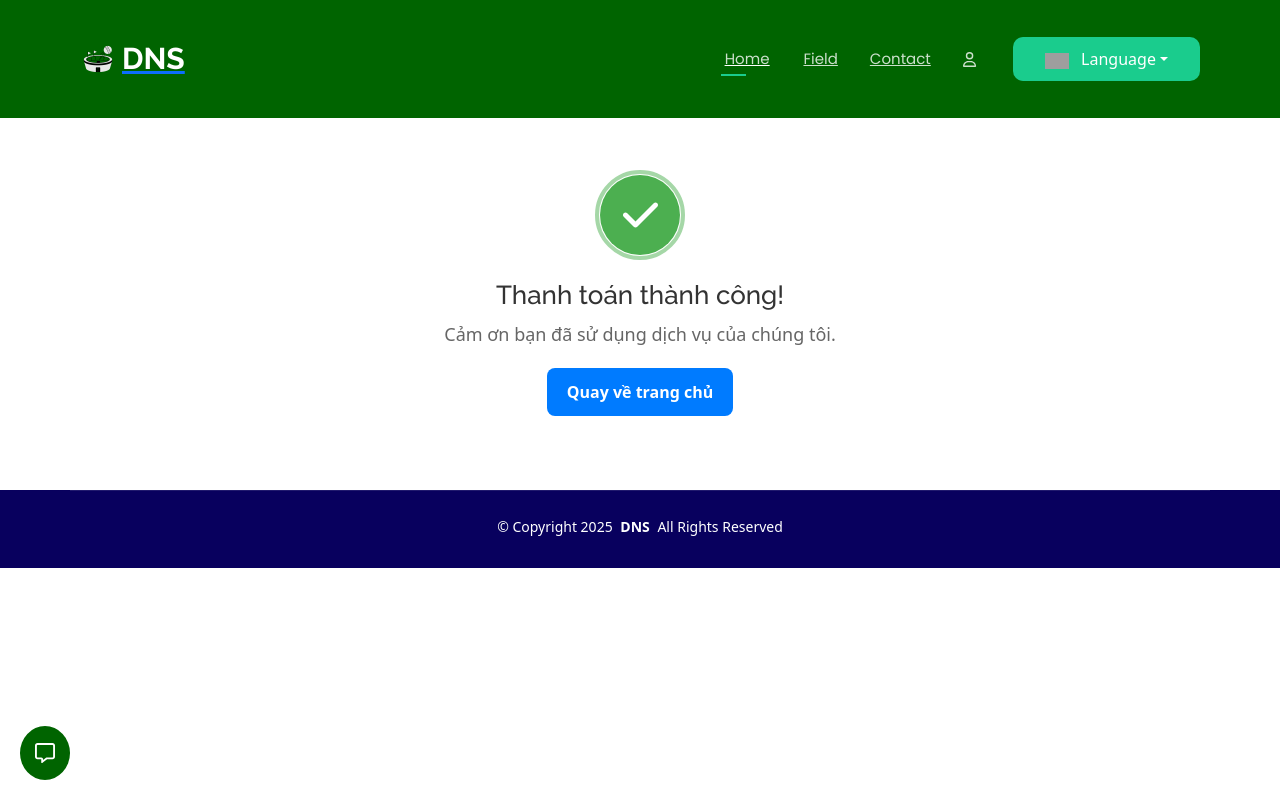
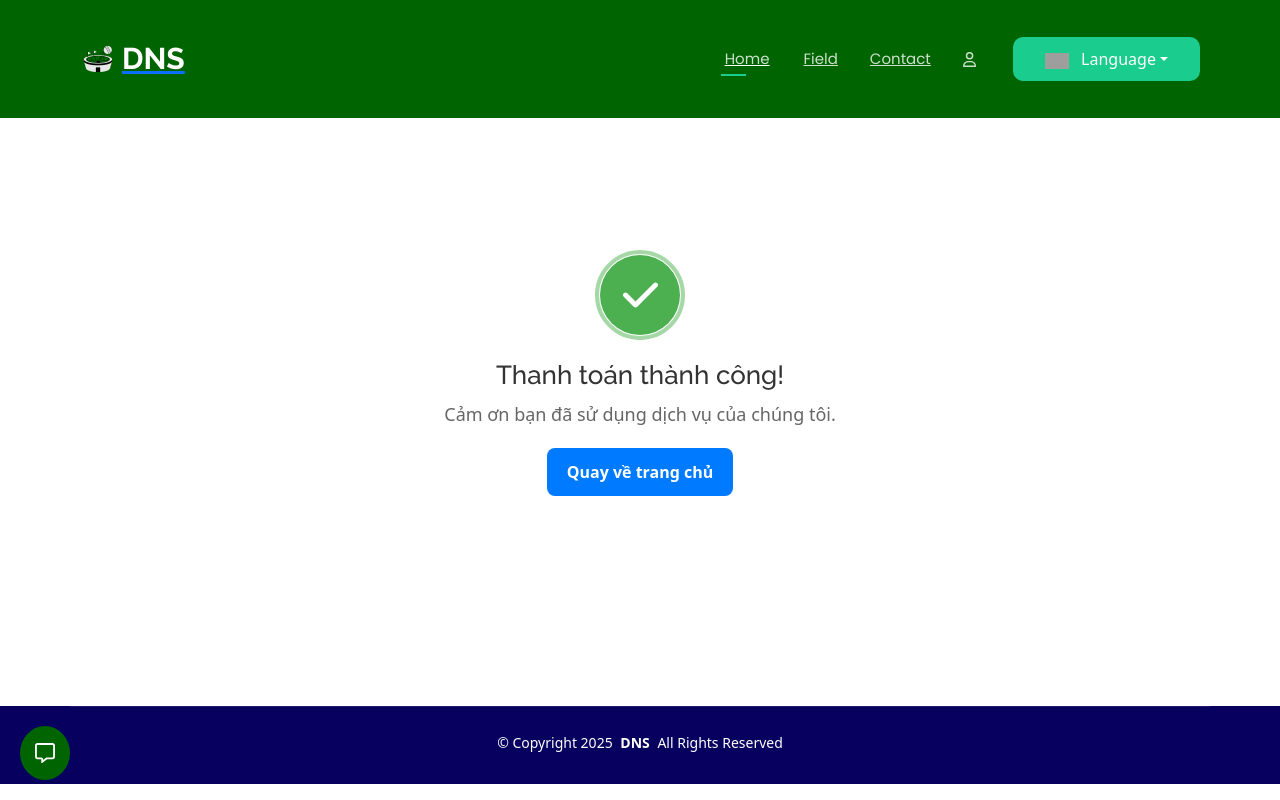
Before and after one commit to DNSportCapstone/DNSport-FE, a Vue app: page /payment-success in a window 1280 px wide. Built offline with nearby package versions, Linux system fonts and the light colour scheme; sample sign-in values are in the browser's storage; grey boxes are pictures that could not be loaded; what vue3-google-login would draw is missing.

Commit message:
fix format payment success UI

```diff
--- a/src/pages/PaymentSuccessPage.vue
+++ b/src/pages/PaymentSuccessPage.vue
@@ -1,4 +1,5 @@
 <template>
+  <div style="padding-bottom: 10vh"></div>
   <div class="payment-success-container">
     <div class="success-container">
       <div class="success-circle-border">
@@ -11,6 +12,7 @@
     <p>Cảm ơn bạn đã sử dụng dịch vụ của chúng tôi.</p>
     <router-link to="/" class="home-button">Quay về trang chủ</router-link>
   </div>
+  <div style="margin-bottom: 20vh"></div>
 </template>
 
 <style scoped>
@@ -104,7 +106,7 @@ p {
 .success-circle {
   width: 80px;
   height: 80px;
-  background-color: #4CAF50;
+  background-color: #4caf50;
   border-radius: 50%;
   display: flex;
   justify-content: center;
```
